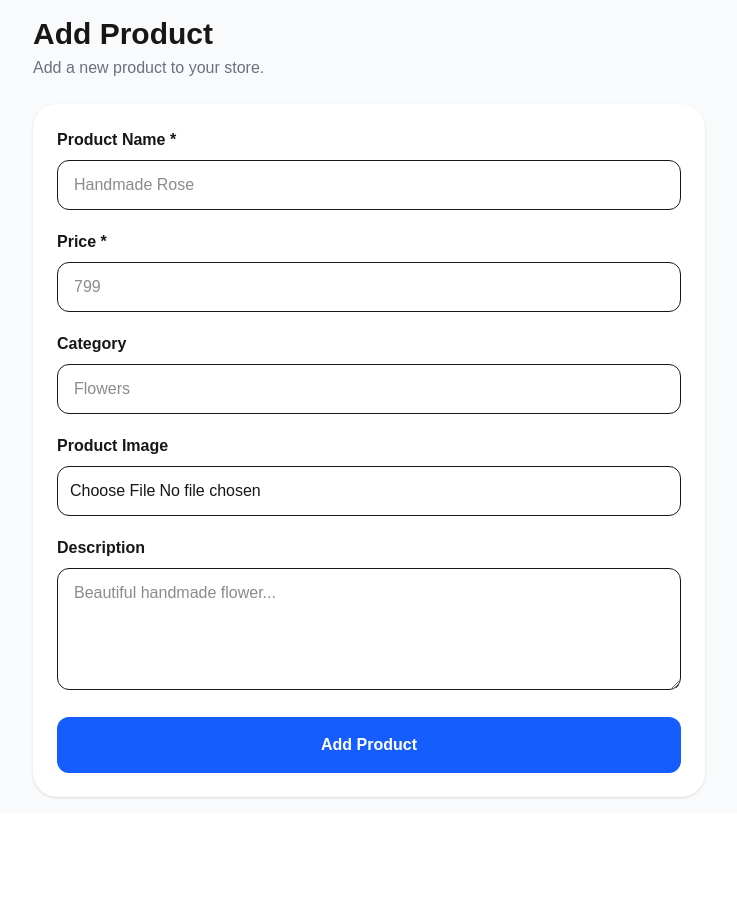
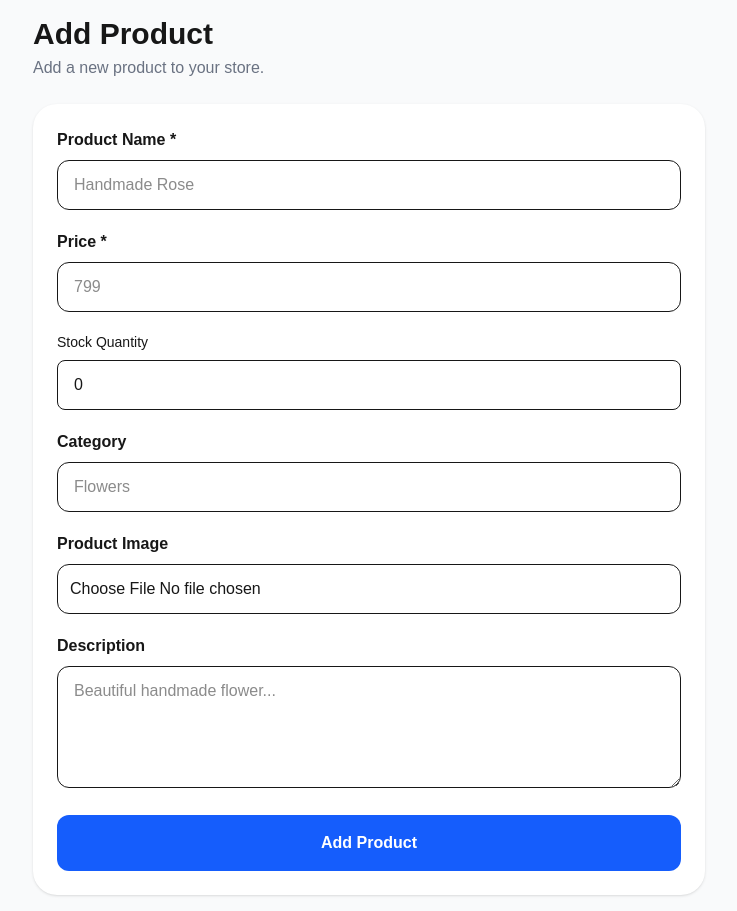
Before and after one commit to chandrugokul/ecommerce-platform, a Next.js app: page /admin/products/new in a window 1280 px wide. Shown: the whole page, without its empty margins (271-1008 px from the left). Before the commit the page ends 813 px from the top, so only its background shows below. Built offline with nearby package versions, Linux system fonts and the light colour scheme.

Commit message:
Update page.tsx
Add stock quantity to products

```diff
--- a/src/app/admin/products/new/page.tsx
+++ b/src/app/admin/products/new/page.tsx
@@ -12,6 +12,7 @@ export default function NewProductPage() {
   const [preview, setPreview] = useState("");
   const [loading, setLoading] = useState(false);
   const [message, setMessage] = useState("");
+const [stockQuantity, setStockQuantity] = useState("0");
 
   function handleImageChange(
     e: React.ChangeEvent<HTMLInputElement>
@@ -71,6 +72,7 @@ export default function NewProductPage() {
         .insert({
           name,
           price: Number(price),
+stock_quantity: Number(stockQuantity),
           category,
           description,
           image_url: imageUrl,
@@ -150,6 +152,20 @@ export default function NewProductPage() {
               className="w-full rounded-xl border px-4 py-3"
             />
           </div>
+<div>
+  <label className="mb-2 block text-sm font-medium">
+    Stock Quantity
+  </label>
+
+  <input
+    type="number"
+    min="0"
+    value={stockQuantity}
+    onChange={(e) => setStockQuantity(e.target.value)}
+    className="w-full rounded-lg border px-4 py-3"
+    placeholder="Enter stock quantity"
+  />
+</div>
 
           {/* Category */}
           <div>
```
